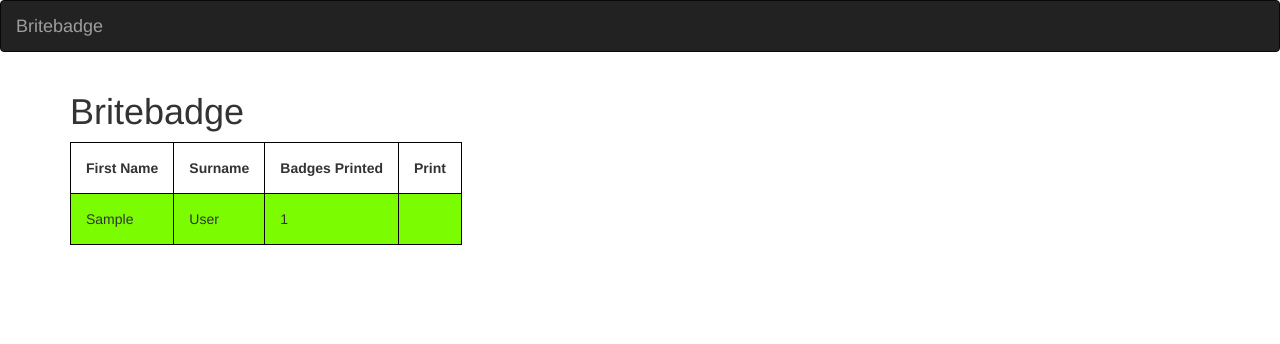
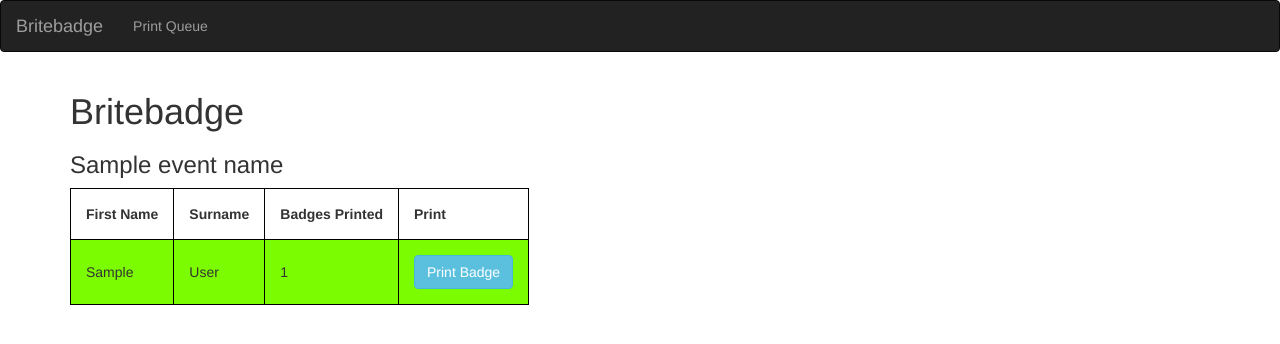
Before and after one commit to NIRaspberryJam/BriteBadge, a Flask app: template templates/index.html in a window 1280 px wide. Shown: the top 344 px of the page. Run offline with Flask 2, Linux system fonts and the light colour scheme; the template is opened without the code that fills it: most values are stand-ins (such as "Sample title", 1, 10 or a date in 2020); parts of the project's set-up code (start-up, migrations or seed data) failed here and were passed over; some libraries are stand-ins or nearby versions.

Commit message:
Add print queue page

```diff
--- a/database.py
+++ b/database.py
@@ -65,3 +65,13 @@ def get_next_print_queue_item(db_session) -> PrintQueue:
 def mark_queue_item_as_printed(db_session, queue_item:PrintQueue):
     queue_item.printed = True
     db_session.commit()
+
+
+def get_print_queue(db_session) -> List[PrintQueue]:
+    queue = db_session.query(PrintQueue).all()
+    return sorted(queue, key=lambda x: x.queue_id, reverse=True)
+
+
+def clear_print_queue(db_session):
+    db_session.query(PrintQueue).delete()
+    db_session.commit()
--- a/main.py
+++ b/main.py
@@ -1,7 +1,8 @@
+import json
 import time
 
 import requests
-from flask import Flask, render_template
+from flask import Flask, render_template, redirect
 
 import database
 import eventbrite_interactions
@@ -31,7 +32,7 @@ class BackgroundPrinter(threading.Thread):
                 queue_item = database.get_next_print_queue_item(self.db_session)
                 if queue_item:
                     print("PRINTING BADGE FOR {}".format(queue_item.name))
-                    #badge.create_label_image(queue_item.name, queue_item.order_id, self.day_password, self.event_name, queue_item.ticket_name)
+                    badge.create_label_image(queue_item.name, queue_item.order_id, self.day_password, self.event_name, queue_item.ticket_name)
                     database.mark_queue_item_as_printed(self.db_session, queue_item)
                 else:
                     time.sleep(0.5)
@@ -86,7 +87,25 @@ class EventbriteWatcher(threading.Thread):
 @app.route("/")
 def home():
     attendees = database.get_current_attendees(flask_db_session, event_id)
-    return render_template("index.html", attendees=attendees)
+    return render_template("index.html", attendees=attendees, event_name=event["name"]["text"])
+
+
+@app.route("/print_queue")
+def print_queue():
+    return render_template("print_queue.html")
+
+
+@app.route("/get_print_queue_ajax", methods=['GET', 'POST'])
+def get_print_queue():
+    queue = database.get_print_queue(flask_db_session)
+    to_send = ([dict(queue_id=q.queue_id, name=q.name, order_id=q.order_id, attendee_id=q.attendee_id, printed=q.printed) for q in queue])
+    return json.dumps(to_send)
+
+
+@app.route("/clear_print_queue")
+def clear_print_queue():
+    database.clear_print_queue(flask_db_session)
+    return redirect("/print_queue")
 
 
 if __name__ == '__main__':
--- a/static/js/britebadge.js
+++ b/static/js/britebadge.js
@@ -1,29 +1,49 @@
-function clientUpdateContent(client_id, content_id) {
+$(document).ready(function() {
+    getPrintQueue();
+
+});
+
+
+// From https://stackoverflow.com/questions/18405736/is-there-a-c-sharp-string-format-equivalent-in-javascript
+// I like Pythons string.format() method.
+if (!String.prototype.format) {
+  String.prototype.format = function() {
+    var args = arguments;
+    return this.replace(/{(\d+)}/g, function(match, number) {
+      return typeof args[number] != 'undefined'
+        ? args[number]
+        : match
+      ;
+    });
+  };
+}
+
+function getPrintQueue() {
     $.ajax({
         type: "POST",
-        url: "/clients/update_content_ajax",
-        data: {
-            client_id: client_id,
-            content_id: content_id
-        },
+        url: "/get_print_queue_ajax",
         success: function (result) {
-            //alert('Updated');
-            //window.location.reload();
+            updatePrintQueueTable(JSON.parse(result));
         },
         error: function (result) {
-            alert('Error updating content');
-            window.location.reload();
+            alert(result.toString())
+
         }
     });
 }
 
 
-$(function() {
+function updatePrintQueueTable(printQueueData){
+    var tableHTML = "";
+    for (queue_id in printQueueData){
+        print_queue_item = printQueueData[queue_id];
+        var bgcolour = "";
+        if (print_queue_item.printed === true){
+            bgcolour = "#42f575";
+        }
+        tableHTML = tableHTML + "<tr bgcolor='{5}' id='queue{0}' data-target='.queue{0}'> <td>{0}</td> <td> {1} </td> <td> {2} </td> <td> {3}</td>  <td> {4}</td></tr>".toString().format(print_queue_item.queue_id, print_queue_item.name, print_queue_item.order_id, print_queue_item.attendee_id, print_queue_item.printed, bgcolour);
 
-  $("#content-picker").on("changed.bs.select", function(e, clickedIndex, newValue, oldValue) {
+    }
+    $('#print_queue_tbody').html(tableHTML);
 
-      clientUpdateContent(this.attributes["data-client"].value, this.value);
-      console.log(this.value, clickedIndex, newValue, oldValue)
-  });
-
-});
+}
--- a/templates/index.html
+++ b/templates/index.html
@@ -2,6 +2,7 @@
 
 {% block content %}
 <h1>Britebadge</h1>
+<h3>{{ event_name }}</h3>
 
 <table>
     <tr>
@@ -20,7 +21,9 @@
             <td>{{ attendee.first_name }}</td>
             <td>{{ attendee.surname }}</td>
             <td>{{ attendee.badges_printed | count }}</td>
-            <td></td>
+            <td><button id="print_buton" data-id="{{attendee.attendee_id}}" class="btn btn-info"
+                        onclick="printBadge({{attendee.attendee_id}})" value="val_1" name="but1">Print Badge
+                </button></td>
         </tr>
     {% endfor %}
 </table>
--- a/templates/layout.html
+++ b/templates/layout.html
@@ -25,8 +25,8 @@
             <a class="navbar-brand" href="/">Britebadge</a>
         </div>
         <div class="collapse navbar-collapse" id="myNavbar">
-            <ul class="nav navbar-nav navbar-right">
-
+            <ul class="nav navbar-nav navbar-left">
+               <li><a href="/print_queue">Print Queue</a></li>
             </ul>
         </div>
     </div>
```
Also changed, not shown: templates/print_queue.html (added, +27 -0 lines).
